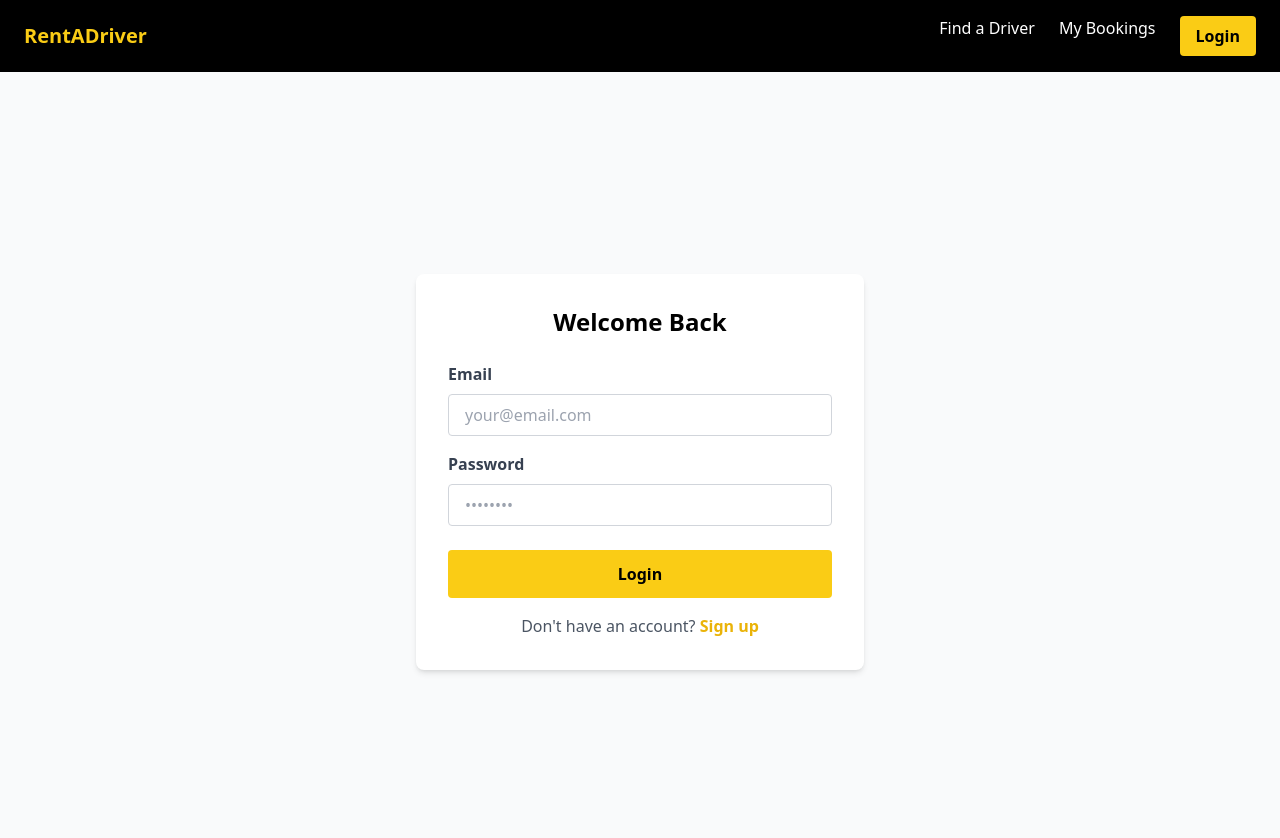
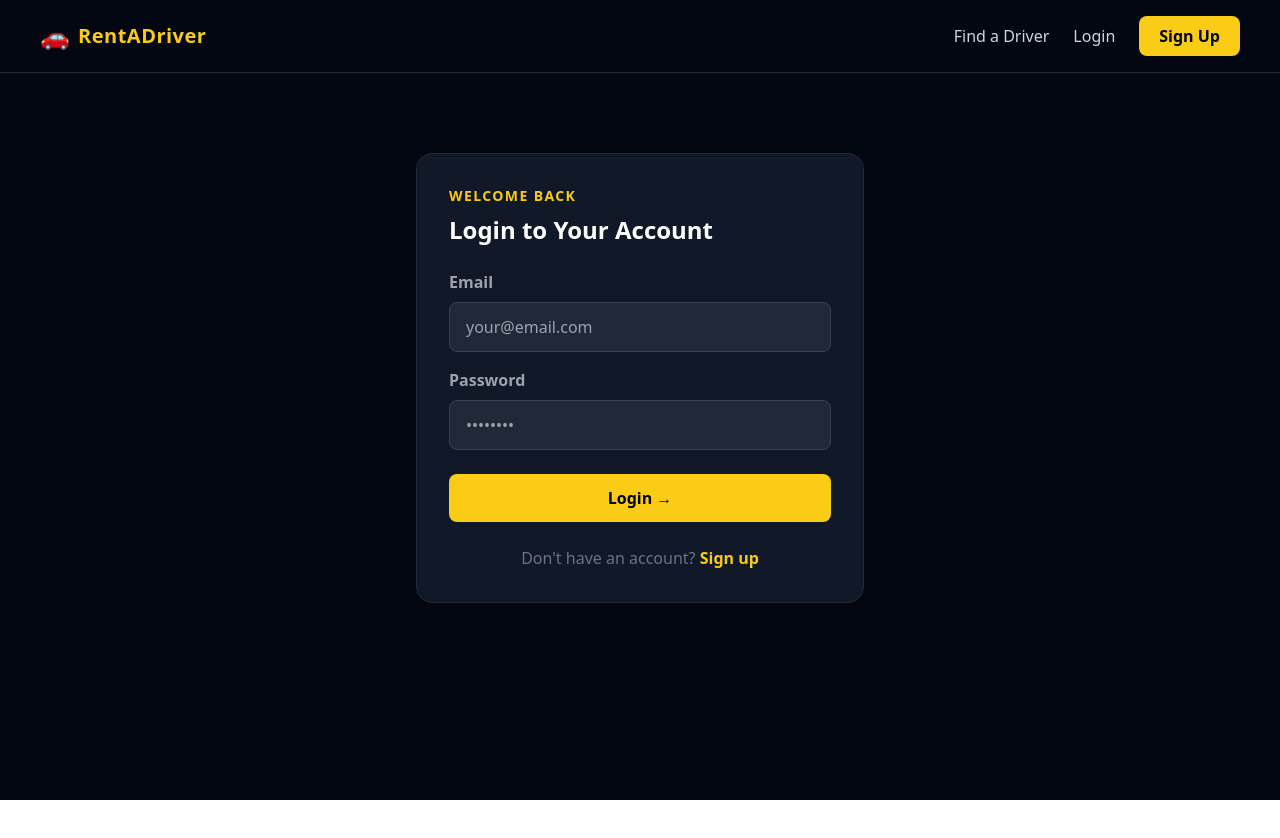
Before and after one commit to JOYCE-BENSON/rent-a-driver, a React (Create React App) app in the folder frontend/: page /login in a window 1280 px wide. Shown: the top 838 px of the page. After the commit the page ends 800 px from the top, so only its background shows below. Built offline with nearby package versions, Linux system fonts and the light colour scheme.

Commit message:
Update all pages to black and gold premium theme

```diff
--- a/frontend/src/components/Navbar.js
+++ b/frontend/src/components/Navbar.js
@@ -1,22 +1,51 @@
 import React from 'react';
-import { Link } from 'react-router-dom';
+import { Link, useNavigate } from 'react-router-dom';
 
 function Navbar() {
+  const navigate = useNavigate();
+  const isLoggedIn = localStorage.getItem('token');
+
+  const handleLogout = () => {
+    localStorage.removeItem('token');
+    localStorage.removeItem('userId');
+    navigate('/');
+  };
+
   return (
-    <nav className="bg-black text-white px-6 py-4 flex justify-between items-center">
-      <Link to="/" className="text-xl font-bold text-yellow-400">
-        RentADriver
+    <nav className="bg-gray-950 border-b border-gray-800 px-10 py-4 flex justify-between items-center sticky top-0 z-50">
+      <Link to="/" className="flex items-center gap-2">
+        <span className="text-yellow-400 text-2xl">🚗</span>
+        <span className="text-yellow-400 font-extrabold text-xl tracking-wide">RentADriver</span>
       </Link>
-      <div className="flex gap-6">
-        <Link to="/drivers" className="hover:text-yellow-400 transition">
+      <div className="flex items-center gap-6">
+        <Link to="/drivers" className="text-gray-300 hover:text-yellow-400 transition font-medium">
           Find a Driver
         </Link>
-        <Link to="/dashboard" className="hover:text-yellow-400 transition">
-          My Bookings
-        </Link>
-        <Link to="/login" className="bg-yellow-400 text-black px-4 py-2 rounded font-semibold hover:bg-yellow-300 transition">
-          Login
-        </Link>
+        {isLoggedIn ? (
+          <>
+            <Link to="/dashboard" className="text-gray-300 hover:text-yellow-400 transition font-medium">
+              My Bookings
+            </Link>
+            <button
+              onClick={handleLogout}
+              className="border border-yellow-400 text-yellow-400 px-4 py-2 rounded-lg font-semibold hover:bg-yellow-400 hover:text-black transition"
+            >
+              Logout
+            </button>
+          </>
+        ) : (
+          <>
+            <Link to="/login" className="text-gray-300 hover:text-yellow-400 transition font-medium">
+              Login
+            </Link>
+            <Link
+              to="/signup"
+              className="bg-yellow-400 text-black px-5 py-2 rounded-lg font-bold hover:bg-yellow-300 transition"
+            >
+              Sign Up
+            </Link>
+          </>
+        )}
       </div>
     </nav>
   );
--- a/frontend/src/pages/Dashboard.js
+++ b/frontend/src/pages/Dashboard.js
@@ -23,9 +23,10 @@ function Dashboard() {
   }, [navigate]);
 
   return (
-    <div>
+    <div className="bg-gray-950 min-h-screen text-white">
       <Navbar />
       <div className="max-w-4xl mx-auto px-6 py-12">
+        <p className="text-yellow-400 font-bold uppercase tracking-widest mb-2">Welcome Back</p>
         <h1 className="text-3xl font-bold mb-8">My Bookings</h1>
         {loading ? (
           <p className="text-center text-gray-500">Loading bookings...</p>
@@ -34,7 +35,7 @@ function Dashboard() {
             <p className="text-gray-500 text-xl mb-4">No bookings yet!</p>
             <button
               onClick={() => navigate('/drivers')}
-              className="bg-yellow-400 text-black font-bold px-6 py-3 rounded hover:bg-yellow-300 transition"
+              className="bg-yellow-400 text-black font-bold px-6 py-3 rounded-lg hover:bg-yellow-300 transition"
             >
               Find a Driver
             </button>
@@ -42,19 +43,19 @@ function Dashboard() {
         ) : (
           <div className="space-y-4">
             {bookings.map((booking) => (
-              <div key={booking.id} className="bg-white rounded-lg shadow-md p-6 flex justify-between items-center">
+              <div key={booking.id} className="bg-gray-900 border border-gray-800 hover:border-yellow-400 transition rounded-xl p-6 flex justify-between items-center">
                 <div>
-                  <p className="font-bold text-lg">Booking #{booking.id}</p>
-                  <p className="text-gray-600">📅 {booking.date}</p>
-                  <p className="text-gray-600">📍 {booking.location}</p>
-                  <p className="text-gray-600">🕒 {booking.hours} hours</p>
+                  <p className="font-bold text-lg text-yellow-400 mb-2">Booking #{booking.id}</p>
+                  <p className="text-gray-400">📅 {booking.date}</p>
+                  <p className="text-gray-400">📍 {booking.location}</p>
+                  <p className="text-gray-400">🕒 {booking.hours} hours</p>
                 </div>
                 <div className="text-right">
-                  <p className="font-bold text-xl">KSh {booking.total_price}</p>
-                  <span className={`px-3 py-1 rounded-full text-sm font-semibold ${
-                    booking.status === 'confirmed' ? 'bg-green-100 text-green-700' :
-                    booking.status === 'cancelled' ? 'bg-red-100 text-red-700' :
-                    'bg-yellow-100 text-yellow-700'
+                  <p className="font-bold text-2xl text-white mb-2">KSh {booking.total_price}</p>
+                  <span className={`px-4 py-1 rounded-full text-sm font-semibold ${
+                    booking.status === 'confirmed' ? 'bg-green-900 text-green-400' :
+                    booking.status === 'cancelled' ? 'bg-red-900 text-red-400' :
+                    'bg-yellow-900 text-yellow-400'
                   }`}>
                     {booking.status}
                   </span>
--- a/frontend/src/pages/Drivers.js
+++ b/frontend/src/pages/Drivers.js
@@ -18,10 +18,12 @@ function Drivers() {
   }, []);
 
   return (
-    <div>
+    <div className="bg-gray-950 min-h-screen text-white">
       <Navbar />
       <div className="max-w-6xl mx-auto px-6 py-12">
-        <h1 className="text-3xl font-bold mb-8">Available Drivers</h1>
+        <p className="text-yellow-400 font-bold uppercase tracking-widest mb-2">Our Team</p>
+        <h1 className="text-3xl font-bold mb-2">Available Drivers</h1>
+        <p className="text-gray-400 mb-8">All our drivers are verified, professional and highly rated</p>
         {loading ? (
           <p className="text-center text-gray-500">Loading drivers...</p>
         ) : drivers.length === 0 ? (
@@ -29,19 +31,19 @@ function Drivers() {
         ) : (
           <div className="grid grid-cols-1 md:grid-cols-2 lg:grid-cols-3 gap-6">
             {drivers.map((driver) => (
-              <div key={driver.id} className="bg-white rounded-lg shadow-md p-6">
+              <div key={driver.id} className="bg-gray-900 border border-gray-800 hover:border-yellow-400 transition rounded-xl p-6">
                 <div className="w-16 h-16 bg-yellow-400 rounded-full flex items-center justify-center text-2xl font-bold text-black mb-4">
                   {driver.name.charAt(0)}
                 </div>
                 <h3 className="text-xl font-bold mb-1">{driver.name}</h3>
-                <p className="text-gray-600 mb-1">⭐ {driver.rating} rating</p>
-                <p className="text-gray-600 mb-1">🕒 {driver.experience} years experience</p>
-                <p className="text-gray-600 mb-4">💰 KSh {driver.price_per_hour}/hr</p>
+                <p className="text-gray-400 mb-1">⭐ {driver.rating} rating</p>
+                <p className="text-gray-400 mb-1">🕒 {driver.experience} years experience</p>
+                <p className="text-yellow-400 font-bold mb-4">KSh {driver.price_per_hour}/hr</p>
                 <button
                   onClick={() => navigate(`/book/${driver.id}`)}
-                  className="w-full bg-yellow-400 text-black font-bold py-2 rounded hover:bg-yellow-300 transition"
+                  className="w-full bg-yellow-400 text-black font-bold py-2 rounded-lg hover:bg-yellow-300 transition"
                 >
-                  Book Driver
+                  Book Driver →
                 </button>
               </div>
             ))}
--- a/frontend/src/pages/Login.js
+++ b/frontend/src/pages/Login.js
@@ -9,7 +9,7 @@ function Login() {
   const [error, setError] = useState('');
   const navigate = useNavigate();
 
- const handleLogin = async (e) => {
+  const handleLogin = async (e) => {
     e.preventDefault();
     try {
       const response = await login({ email, password });
@@ -22,45 +22,50 @@ function Login() {
   };
 
   return (
-    <div>
+    <div className="bg-gray-950 min-h-screen text-white">
       <Navbar />
-      <div className="min-h-screen bg-gray-50 flex items-center justify-center">
-        <div className="bg-white p-8 rounded-lg shadow-md w-full max-w-md">
-          <h2 className="text-2xl font-bold text-center mb-6">Welcome Back</h2>
-          {error && <p className="text-red-500 text-center mb-4">{error}</p>}
+      <div className="flex items-center justify-center px-6 py-20">
+        <div className="bg-gray-900 border border-gray-800 p-8 rounded-2xl w-full max-w-md">
+          <p className="text-yellow-400 font-bold uppercase tracking-widest mb-2 text-sm">Welcome Back</p>
+          <h2 className="text-2xl font-bold mb-6">Login to Your Account</h2>
+          {error && (
+            <div className="bg-red-900 border border-red-700 text-red-400 px-4 py-3 rounded-lg mb-4">
+              {error}
+            </div>
+          )}
           <form onSubmit={handleLogin}>
             <div className="mb-4">
-              <label className="block text-gray-700 font-semibold mb-2">Email</label>
+              <label className="block text-gray-400 font-semibold mb-2">Email</label>
               <input
                 type="email"
                 value={email}
                 onChange={(e) => setEmail(e.target.value)}
-                className="w-full border border-gray-300 rounded px-4 py-2 focus:outline-none focus:border-yellow-400"
+                className="w-full bg-gray-800 border border-gray-700 rounded-lg px-4 py-3 text-white focus:outline-none focus:border-yellow-400 transition"
                 placeholder="your@email.com"
                 required
               />
             </div>
             <div className="mb-6">
-              <label className="block text-gray-700 font-semibold mb-2">Password</label>
+              <label className="block text-gray-400 font-semibold mb-2">Password</label>
               <input
                 type="password"
                 value={password}
                 onChange={(e) => setPassword(e.target.value)}
-                className="w-full border border-gray-300 rounded px-4 py-2 focus:outline-none focus:border-yellow-400"
+                className="w-full bg-gray-800 border border-gray-700 rounded-lg px-4 py-3 text-white focus:outline-none focus:border-yellow-400 transition"
                 placeholder="••••••••"
                 required
               />
             </div>
             <button
               type="submit"
-              className="w-full bg-yellow-400 text-black font-bold py-3 rounded hover:bg-yellow-300 transition"
+              className="w-full bg-yellow-400 text-black font-bold py-3 rounded-lg hover:bg-yellow-300 transition"
             >
-              Login
+              Login →
             </button>
           </form>
-          <p className="text-center mt-4 text-gray-600">
+          <p className="text-center mt-6 text-gray-500">
             Don't have an account?{' '}
-            <Link to="/signup" className="text-yellow-500 font-semibold hover:underline">
+            <Link to="/signup" className="text-yellow-400 font-semibold hover:underline">
               Sign up
             </Link>
           </p>
```
Also changed, not shown: frontend/src/pages/BookDriver.js (+41 -20 lines), frontend/src/pages/Signup.js (+20 -15 lines).
